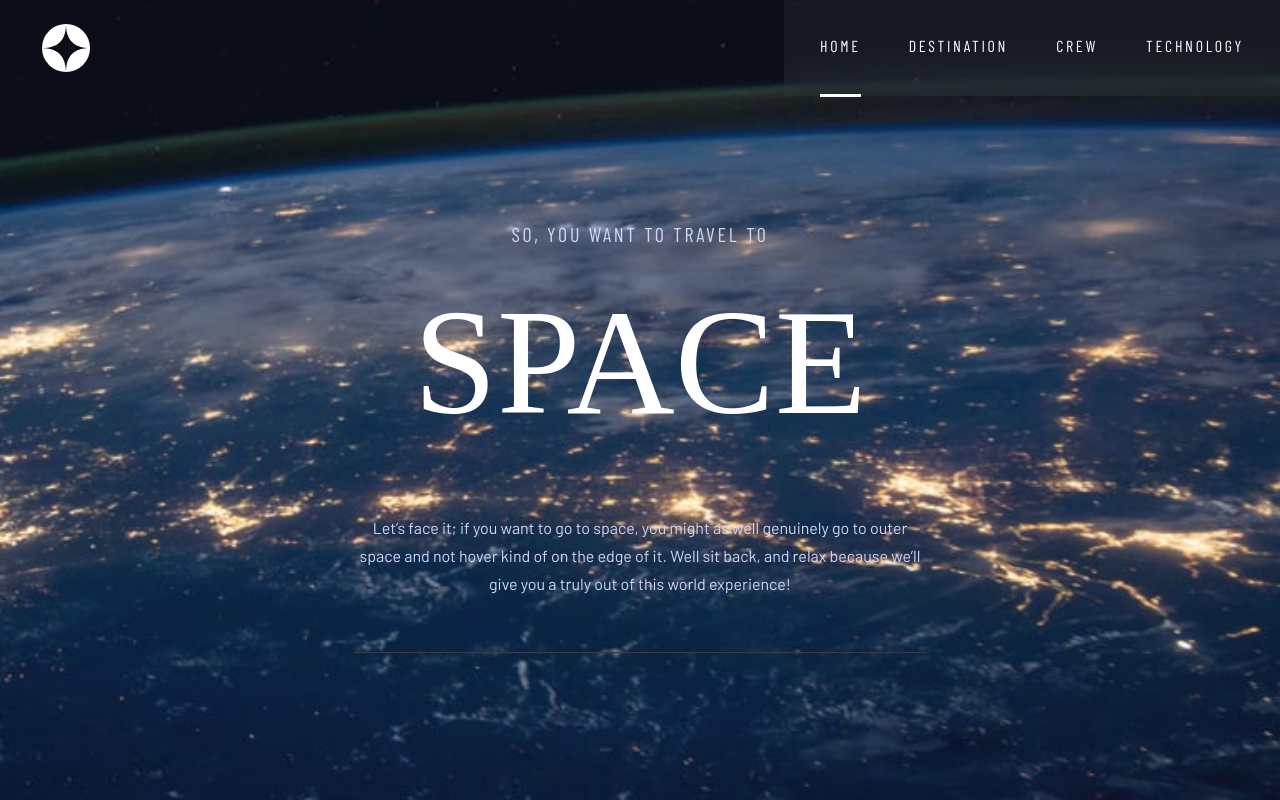
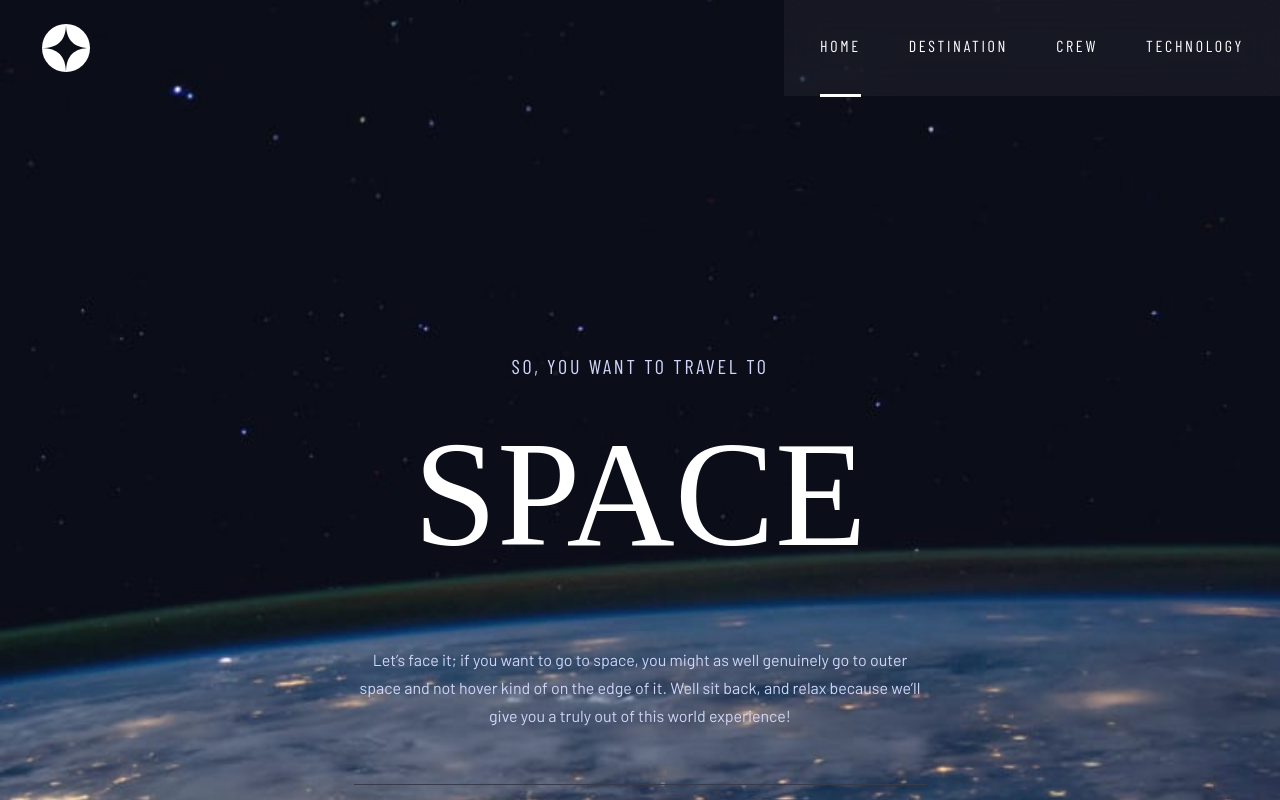
Before and after one commit to zttlmnn/space-tourism-multi-page, a React (Create React App) app: page / in a window 1280 px wide. Shown: the top 800 px of the page. Built offline with nearby package versions, Linux system fonts and the light colour scheme; a web font is replaced by a local one.

Commit message:
finishing container component

```diff
--- /dev/null
+++ b/src/components/Utilities/Container.module.scss
@@ -0,0 +1,13 @@
+@import '../../index.scss';
+
+
+.background-container {
+  padding-top: calc(var(--base-unit) * 3.5);
+
+  min-height: 100vh;
+
+  @media (min-width: $bp-tablet) {
+    padding-top: calc(var(--base-unit) * 5.5);
+
+  }
+}
--- /dev/null
+++ b/src/components/Utilities/Container.tsx
@@ -0,0 +1,17 @@
+import React, { FC } from 'react'
+import styles from './Container.module.scss';
+
+const Container: FC<{ className?: string}>  = (props) => {
+  const cssStyle = [
+    styles['background-container'],
+    props.className
+  ];
+
+  return (
+    <div className={cssStyle.join(' ')}>
+      {props.children}
+    </div>
+  )
+}
+
+export default Container
--- a/src/components/Views/CrewView.module.scss
+++ b/src/components/Views/CrewView.module.scss
@@ -1,9 +1,6 @@
 @import '../../index.scss';
 
 .crew-view {
-  padding-top: calc(var(--base-unit) * 3.5);
-  padding-left: var(--base-unit);
-  padding-right: var(--base-unit);
   background:
   center/cover no-repeat url('../../assets/crew/background-crew-mobile.jpg');
 
@@ -11,9 +8,6 @@
   @media (min-width: $bp-tablet) {
     background:
     center/cover no-repeat url('../../assets/crew/background-crew-tablet.jpg');
-    padding-top: calc(var(--base-unit) * 5.5);
-    padding-left: calc(var(--base-unit) * 1.75);
-    padding-right: calc(var(--base-unit) * 1.75);
   }
 
   @media (min-width: $bp-desktop) {
--- a/src/components/Views/CrewView.tsx
+++ b/src/components/Views/CrewView.tsx
@@ -1,5 +1,6 @@
 import { FC, useState } from "react";
 import { CrewData } from "../models/data-model";
+import Container from "../Utilities/Container";
 import Description from "../Utilities/Description";
 import Title from "../Utilities/Title";
 import styles from "./CrewView.module.scss";
@@ -17,7 +18,7 @@ const CrewView: FC<{ crewData: CrewData[] }> = (props) => {
   ];
 
   return (
-    <div className={styles["crew-view"]}>
+    <Container className={styles["crew-view"]}>
       <div className={styles["crew-view__grid-container"]}>
         <div className={styles["crew-view__grid-title"]}>
           <Title index="02" title="Meet your crew" />
@@ -60,7 +61,7 @@ const CrewView: FC<{ crewData: CrewData[] }> = (props) => {
           </section>
         </div>
         </div>
-      </div>
+      </Container>
   );
 };
 
--- a/src/components/Views/DestinationView.module.scss
+++ b/src/components/Views/DestinationView.module.scss
@@ -1,19 +1,14 @@
 @import '../../index.scss';
 
 .destination-view {
-  padding-top: calc(var(--base-unit) * 3.5);
-  padding-left: var(--base-unit);
-  padding-right: var(--base-unit);
-  padding-bottom: calc(var(--base-unit) * 2.75);
+
   background: center/cover no-repeat
     url("../../assets/destination/background-destination-mobile.jpg");
 
     @media (min-width: $bp-tablet) {
       background: center/cover no-repeat
         url("../../assets/destination/background-destination-tablet.jpg");
-      padding-top: calc(var(--base-unit) * 5.5);
-      padding-left: calc(var(--base-unit) * 1.75);
-      padding-right: calc(var(--base-unit) * 1.75);
+
     }
 
 
--- a/src/components/Views/DestinationView.tsx
+++ b/src/components/Views/DestinationView.tsx
@@ -4,6 +4,7 @@ import styles from "./DestinationView.module.scss";
 
 import Title from "../Utilities/Title";
 import Description from "../Utilities/Description";
+import Container from "../Utilities/Container";
 
 const DestinationView: FC<{ destinationsData: DestinationsData[] }> = (
   props
@@ -29,7 +30,7 @@ const DestinationView: FC<{ destinationsData: DestinationsData[] }> = (
   console.log(destination);
 
   return (
-    <div className={styles["destination-view"]}>
+    <Container className={styles["destination-view"]}>
       <div className={styles["destination-view__flex-container"]}>
         <div className={styles["destination-view__flex-item"]}>
       <Title index="01" title="Pick your destination" />
@@ -93,7 +94,7 @@ const DestinationView: FC<{ destinationsData: DestinationsData[] }> = (
           </section>
         </div>
       </div>
-    </div>
+    </Container>
   );
 };
 
--- a/src/components/Views/HomeView.module.scss
+++ b/src/components/Views/HomeView.module.scss
@@ -1,17 +1,10 @@
 @import '../../index.scss';
 
 .home-view {
-  // height of the header
-  padding-left: var(--base-unit);
-  padding-right: var(--base-unit);
-  // fixing height ???
-  height: 100vh;
   background: bottom/cover no-repeat url('../../assets/home/background-home-mobile.jpg');
 
 
   @media (min-width: $bp-tablet) {
-    padding-left: calc(var(--base-unit) * 1.75);
-    padding-right: calc(var(--base-unit) * 1.75);
     background: bottom/cover no-repeat url('../../assets/home/background-home-tablet.jpg');
   }
 
--- a/src/components/Views/HomeView.tsx
+++ b/src/components/Views/HomeView.tsx
@@ -1,10 +1,11 @@
 import React from "react";
+import Container from "../Utilities/Container";
 import Description from "../Utilities/Description";
 import styles from "./HomeView.module.scss";
 
 const HomeView = () => {
   return (
-    <div className={styles["home-view"]}>
+    <Container className={styles["home-view"]}>
       <div className={styles["home-view__flex-container"]}>
         <div className={styles["home-view__flex-item"]}>
           <h5>So, you want to travel to</h5>
@@ -20,7 +21,7 @@ const HomeView = () => {
           <button>Explore</button>
         </div>
       </div>
-    </div>
+    </Container>
   );
 };
 
--- a/src/components/Views/TechnologyView.module.scss
+++ b/src/components/Views/TechnologyView.module.scss
@@ -1,19 +1,14 @@
 @import "../../index.scss";
 
 .technology-view {
-  padding-top: calc(var(--base-unit) * 3.5);
-  /*   padding-left: var(--base-unit);
-  padding-right: var(--base-unit); */
-  height: 100vh;
+
   background: center/cover no-repeat
     url("../../assets/technology/background-technology-mobile.jpg");
 
   @media (min-width: $bp-tablet) {
     background: center/cover no-repeat
       url("../../assets/technology/background-technology-tablet.jpg");
-    padding-top: calc(var(--base-unit) * 5.5);
-    /*     padding-left: calc(var(--base-unit) * 1.75);
-    padding-right: calc(var(--base-unit) * 1.75); */
+
   }
 
   @media (min-width: $bp-desktop) {
--- a/src/components/Views/TechnologyView.tsx
+++ b/src/components/Views/TechnologyView.tsx
@@ -4,6 +4,7 @@ import useMediaQuery from "../../hooks/useMediaQuery";
 import styles from "./TechnologyView.module.scss";
 import Title from "../Utilities/Title";
 import Description from "../Utilities/Description";
+import Container from "../Utilities/Container";
 
 const TechnologyView: FC<{ technologyData: TechnologyData[] }> = (props) => {
   const [technology, setTechnology] = useState<number>(0);
@@ -21,7 +22,7 @@ const TechnologyView: FC<{ technologyData: TechnologyData[] }> = (props) => {
   const imgFormat = mediaQuery ? `${process.env.PUBLIC_URL}../../${props.technologyData[technology].images.portrait}` : `${process.env.PUBLIC_URL}../../${props.technologyData[technology].images.landscape}`
 
   return (
-    <div className={styles["technology-view"]}>
+    <Container className={styles["technology-view"]}>
       <div className={styles["technology-view__grid-container"]}>
       <div className={styles["technology-view__grid-title"]}>
         <Title index="03" title="Space Launch 101" />
@@ -72,7 +73,7 @@ const TechnologyView: FC<{ technologyData: TechnologyData[] }> = (props) => {
         </section>
       </div>
       </div>
-    </div>
+    </Container>
   );
 };
 
```
